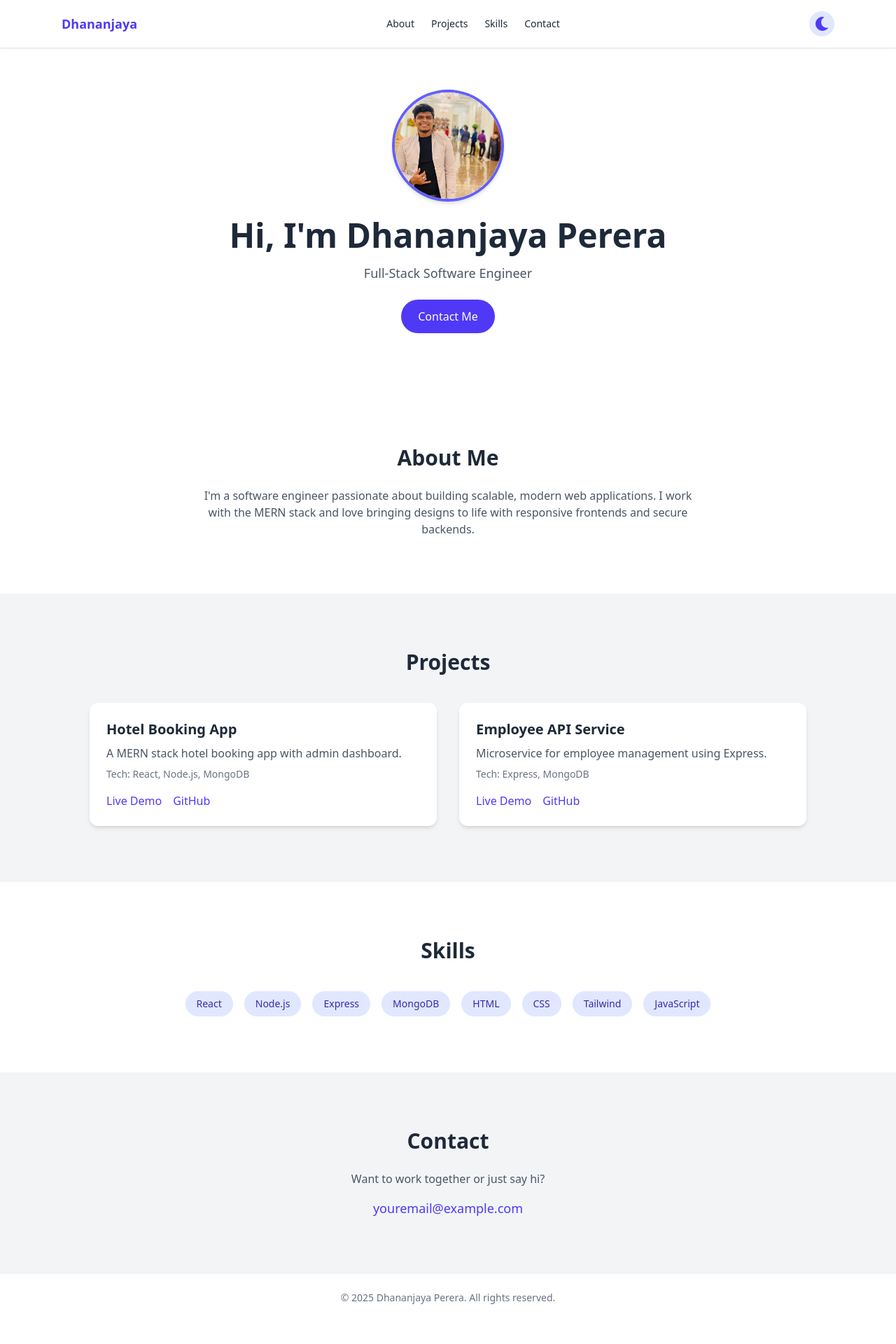
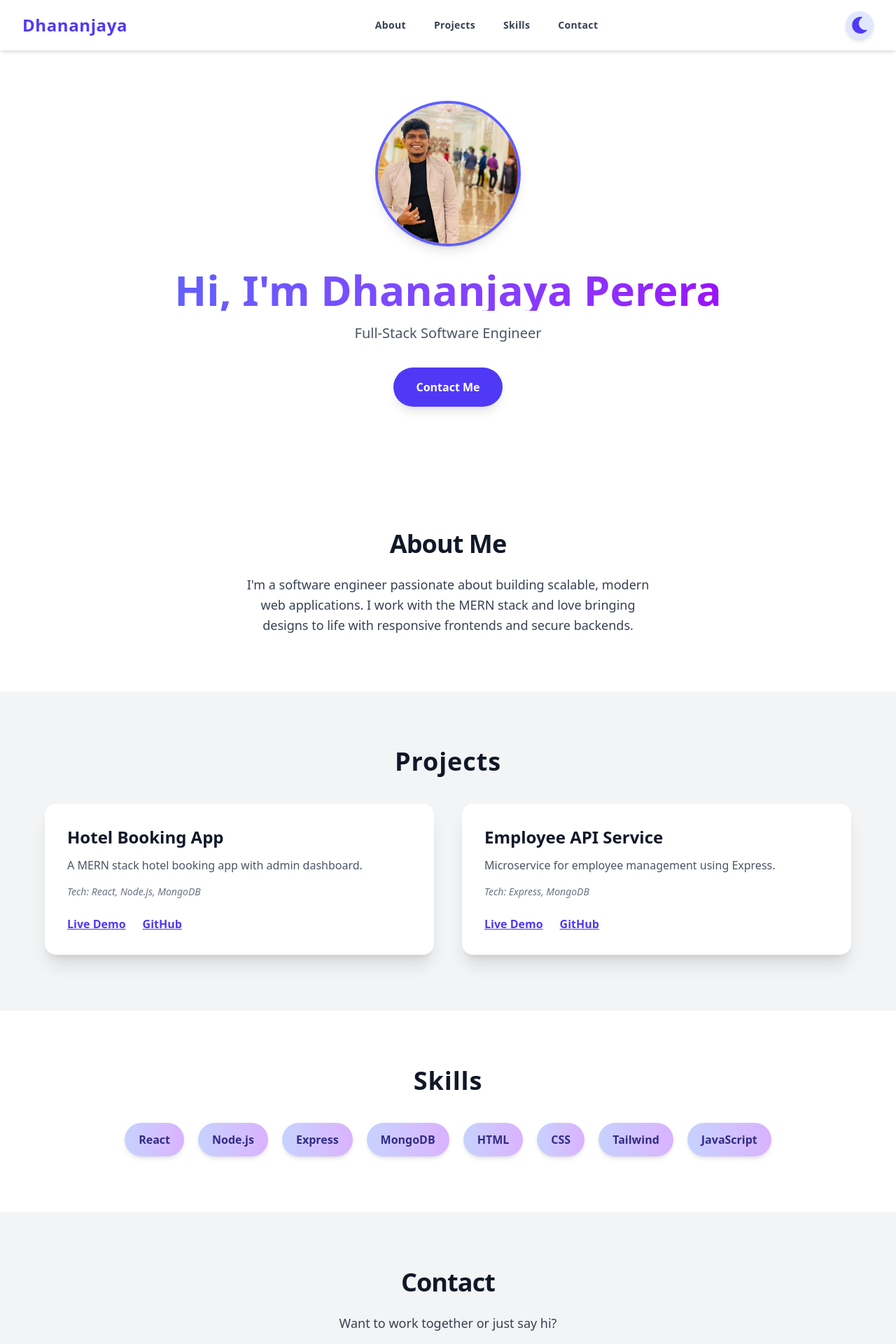
Before and after one commit to Kc-Dhana/portfolio, a React (Vite) app: page / in a window 1280 px wide. Shown: the top 1920 px of the page at 70% size. Before the commit the page ends 1888 px from the top, so only its background shows below. Built offline with nearby package versions, Linux system fonts and the light colour scheme.

Commit message:
change desgin

```diff
--- a/src/pages/homePage.jsx
+++ b/src/pages/homePage.jsx
@@ -2,7 +2,6 @@ import { useEffect, useState } from "react";
 import { FaSun, FaMoon } from "react-icons/fa";
 
 export default function Homepage() {
-  // Initialize darkMode based on localStorage or system preference
   const [darkMode, setDarkMode] = useState(() => {
     if (typeof window !== "undefined") {
       if (localStorage.getItem("theme")) {
@@ -11,10 +10,9 @@ export default function Homepage() {
         return window.matchMedia("(prefers-color-scheme: dark)").matches;
       }
     }
-    return false; // fallback light mode
+    return false;
   });
 
-  // On mount and on darkMode change, toggle the .dark class on <html> and save to localStorage
   useEffect(() => {
     const html = document.documentElement;
     if (darkMode) {
@@ -24,7 +22,6 @@ export default function Homepage() {
       html.classList.remove("dark");
       localStorage.setItem("theme", "light");
     }
-    // Optional: smooth scroll behavior
     html.style.scrollBehavior = "smooth";
   }, [darkMode]);
 
@@ -57,32 +54,32 @@ export default function Homepage() {
   ];
 
   return (
-    <div className="font-sans dark:bg-gray-900 dark:text-white bg-white text-gray-800 min-h-screen">
+    <div className="font-sans dark:bg-gray-900 dark:text-gray-100 bg-white text-gray-900 min-h-screen">
       {/* Navigation */}
-      <header className="fixed top-0 left-0 right-0 bg-white dark:bg-gray-950 shadow z-50">
-        <div className="flex justify-between items-center px-6 py-4 max-w-6xl mx-auto">
-          <h1 className="text-lg font-bold text-indigo-600 dark:text-indigo-400">
+      <header className="fixed top-0 left-0 right-0 bg-white dark:bg-gray-950 shadow-md z-50 transition-colors duration-500">
+        <div className="flex justify-between items-center px-8 py-4 max-w-7xl mx-auto">
+          <h1 className="text-2xl font-extrabold text-indigo-600 dark:text-indigo-400 tracking-wide cursor-default select-none">
             Dhananjaya
           </h1>
-          <nav className="hidden md:flex space-x-6 text-sm font-medium">
-            <a href="#about" className="hover:text-indigo-400">
-              About
+          <nav className="hidden md:flex space-x-10 text-sm font-semibold tracking-wide">
+            {["About", "Projects", "Skills", "Contact"].map((section) => (
+              <a
+                key={section}
+                href={`#${section.toLowerCase()}`}
+                className="relative group text-gray-700 dark:text-gray-300 hover:text-indigo-500 dark:hover:text-indigo-400 transition"
+              >
+                {section}
+                <span className="absolute left-0 -bottom-1 w-0 h-0.5 bg-indigo-500 dark:bg-indigo-400 group-hover:w-full transition-[width] duration-300"></span>
               </a>
-            <a href="#projects" className="hover:text-indigo-400">
-              Projects
-            </a>
-            <a href="#skills" className="hover:text-indigo-400">
-              Skills
-            </a>
-            <a href="#contact" className="hover:text-indigo-400">
-              Contact
-            </a>
+            ))}
           </nav>
+
           {/* Dark Mode Toggle Button */}
           <button
             onClick={() => setDarkMode(!darkMode)}
-            className="text-xl p-2 rounded-full bg-indigo-100 dark:bg-gray-800 text-indigo-600 dark:text-yellow-400 hover:scale-105 transition"
+            className="text-2xl p-2 rounded-full bg-indigo-100 dark:bg-gray-800 text-indigo-600 dark:text-yellow-400 hover:scale-110 hover:rotate-12 transition-transform duration-300 shadow-md"
             title="Toggle Dark Mode"
+            aria-label="Toggle dark mode"
           >
             {darkMode ? <FaSun /> : <FaMoon />}
           </button>
@@ -90,30 +87,39 @@ export default function Homepage() {
       </header>
 
       {/* Hero Section */}
-      <section className="pt-32 pb-20 flex flex-col items-center text-center px-6">
+      <section
+        className="pt-36 pb-24 flex flex-col items-center text-center px-6 sm:px-12 max-w-4xl mx-auto animate-fadeIn"
+        style={{ animationDuration: "1s" }}
+      >
         <img
           src="/my-photo.jpeg"
           alt="Your Portrait"
-          className="w-40 h-40 object-cover rounded-full shadow-md border-4 border-indigo-500 mb-6"
+          className="w-44 h-44 sm:w-52 sm:h-52 object-cover rounded-full shadow-lg border-4 border-indigo-500 mb-8 transition-transform duration-500 hover:scale-105"
         />
-        <h1 className="text-4xl md:text-5xl font-bold mb-4">
+        <h1 className="text-5xl sm:text-6xl font-extrabold mb-4 bg-gradient-to-r from-indigo-500 to-purple-600 bg-clip-text text-transparent select-none">
           Hi, I'm Dhananjaya Perera
         </h1>
-        <p className="text-lg text-gray-600 dark:text-gray-300 mb-6">
+        <p className="text-xl text-gray-600 dark:text-gray-300 mb-8 max-w-xl leading-relaxed">
           Full-Stack Software Engineer
         </p>
         <a
           href="#contact"
-          className="bg-indigo-600 text-white px-6 py-3 rounded-full hover:bg-indigo-700 transition"
+          className="bg-indigo-600 hover:bg-indigo-700 dark:bg-indigo-500 dark:hover:bg-indigo-600 text-white px-8 py-4 rounded-full shadow-lg font-semibold transition-transform transform hover:scale-105"
         >
           Contact Me
         </a>
       </section>
 
       {/* About Section */}
-      <section id="about" className="py-20 px-6 max-w-3xl mx-auto">
-        <h2 className="text-3xl font-bold mb-6 text-center">About Me</h2>
-        <p className="text-center text-gray-600 dark:text-gray-300">
+      <section
+        id="about"
+        className="py-20 px-6 sm:px-12 max-w-3xl mx-auto text-center animate-fadeIn"
+        style={{ animationDuration: "1.2s" }}
+      >
+        <h2 className="text-4xl font-extrabold mb-6 tracking-tight">
+          About Me
+        </h2>
+        <p className="text-lg max-w-xl mx-auto text-gray-700 dark:text-gray-300 leading-relaxed">
           I'm a software engineer passionate about building scalable, modern web
           applications. I work with the MERN stack and love bringing designs to
           life with responsive frontends and secure backends.
@@ -121,26 +127,36 @@ export default function Homepage() {
       </section>
 
       {/* Projects Section */}
-      <section id="projects" className="py-20 px-6 bg-gray-100 dark:bg-gray-800">
-        <h2 className="text-3xl font-bold mb-10 text-center">Projects</h2>
-        <div className="grid md:grid-cols-2 gap-8 max-w-5xl mx-auto">
+      <section
+        id="projects"
+        className="py-20 px-6 sm:px-12 bg-gray-100 dark:bg-gray-800 animate-fadeIn"
+        style={{ animationDuration: "1.4s" }}
+      >
+        <h2 className="text-4xl font-extrabold mb-10 text-center tracking-wide">
+          Projects
+        </h2>
+        <div className="grid md:grid-cols-2 gap-10 max-w-6xl mx-auto">
           {projects.map((p, i) => (
             <div
               key={i}
-              className="bg-white dark:bg-gray-900 rounded-xl shadow-md p-6"
+              className="bg-white dark:bg-gray-900 rounded-2xl shadow-xl p-8 transition-transform transform hover:scale-[1.03] hover:shadow-indigo-500/30"
             >
-              <h3 className="text-xl font-semibold mb-2">{p.title}</h3>
-              <p className="text-gray-600 dark:text-gray-400 mb-2">
-                {p.description}
-              </p>
-              <p className="text-sm text-gray-500 mb-4">
+              <h3 className="text-2xl font-semibold mb-3">{p.title}</h3>
+              <p className="text-gray-600 dark:text-gray-400 mb-4">{p.description}</p>
+              <p className="text-sm text-gray-500 mb-6 italic">
                 Tech: {p.tech.join(", ")}
               </p>
-              <div className="flex gap-4">
-                <a href={p.demo} className="text-indigo-600 hover:underline">
+              <div className="flex gap-6">
+                <a
+                  href={p.demo}
+                  className="text-indigo-600 hover:text-indigo-700 dark:hover:text-indigo-400 font-semibold underline transition"
+                >
                   Live Demo
                 </a>
-                <a href={p.github} className="text-indigo-600 hover:underline">
+                <a
+                  href={p.github}
+                  className="text-indigo-600 hover:text-indigo-700 dark:hover:text-indigo-400 font-semibold underline transition"
+                >
                   GitHub
                 </a>
               </div>
@@ -150,13 +166,19 @@ export default function Homepage() {
       </section>
 
       {/* Skills Section */}
-      <section id="skills" className="py-20 px-6 max-w-4xl mx-auto">
-        <h2 className="text-3xl font-bold mb-10 text-center">Skills</h2>
-        <div className="flex flex-wrap justify-center gap-4">
+      <section
+        id="skills"
+        className="py-20 px-6 sm:px-12 max-w-5xl mx-auto animate-fadeIn"
+        style={{ animationDuration: "1.6s" }}
+      >
+        <h2 className="text-4xl font-extrabold mb-10 text-center tracking-wide">
+          Skills
+        </h2>
+        <div className="flex flex-wrap justify-center gap-5">
           {skills.map((s, i) => (
             <span
               key={i}
-              className="bg-indigo-100 dark:bg-indigo-800 dark:text-white text-indigo-800 px-4 py-2 rounded-full text-sm font-medium"
+              className="bg-gradient-to-r from-indigo-200 to-purple-300 dark:from-indigo-700 dark:to-purple-900 text-indigo-900 dark:text-indigo-100 px-5 py-3 rounded-full text-base font-semibold shadow-md select-none cursor-default"
             >
               {s}
             </span>
@@ -165,25 +187,42 @@ export default function Homepage() {
       </section>
 
       {/* Contact Section */}
-      <section id="contact" className="py-20 px-6 bg-gray-100 dark:bg-gray-800">
-        <h2 className="text-3xl font-bold mb-6 text-center">Contact</h2>
-        <p className="text-center text-gray-600 dark:text-gray-300 mb-4">
+      <section
+        id="contact"
+        className="py-20 px-6 sm:px-12 bg-gray-100 dark:bg-gray-800 text-center animate-fadeIn"
+        style={{ animationDuration: "1.8s" }}
+      >
+        <h2 className="text-4xl font-extrabold mb-6 tracking-tight">
+          Contact
+        </h2>
+        <p className="text-lg text-gray-700 dark:text-gray-300 mb-8 max-w-lg mx-auto leading-relaxed">
           Want to work together or just say hi?
         </p>
-        <div className="text-center">
         <a
           href="mailto:youremail@example.com"
-            className="text-indigo-600 hover:underline text-lg"
+          className="inline-block bg-indigo-600 hover:bg-indigo-700 dark:bg-indigo-500 dark:hover:bg-indigo-600 text-white px-10 py-4 rounded-full shadow-lg font-semibold transition-transform transform hover:scale-105"
         >
           youremail@example.com
         </a>
-        </div>
       </section>
 
       {/* Footer */}
-      <footer className="text-center py-6 text-sm text-gray-500 dark:text-gray-400">
+      <footer className="text-center py-6 text-sm text-gray-500 dark:text-gray-400 select-none">
         &copy; {new Date().getFullYear()} Dhananjaya Perera. All rights reserved.
       </footer>
+
+      {/* Animate fadeIn keyframes in Tailwind, add to your global CSS or tailwind.config.js */}
+      <style>{`
+        @keyframes fadeIn {
+          from { opacity: 0; transform: translateY(20px); }
+          to { opacity: 1; transform: translateY(0); }
+        }
+        .animate-fadeIn {
+          animation-name: fadeIn;
+          animation-fill-mode: forwards;
+          animation-timing-function: ease-out;
+        }
+      `}</style>
     </div>
   );
 }
```
Lines whose indentation alone changed are shown as unchanged.
